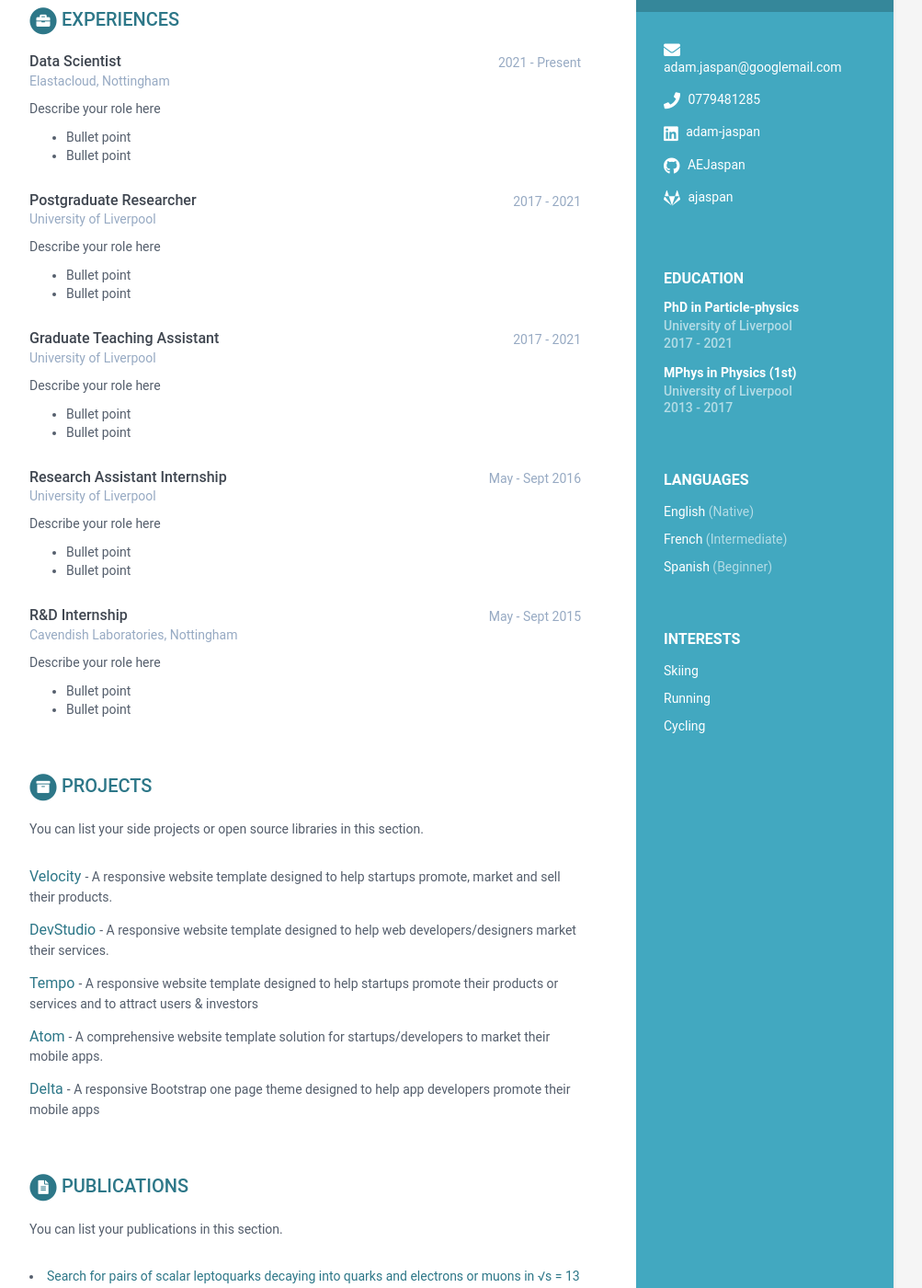
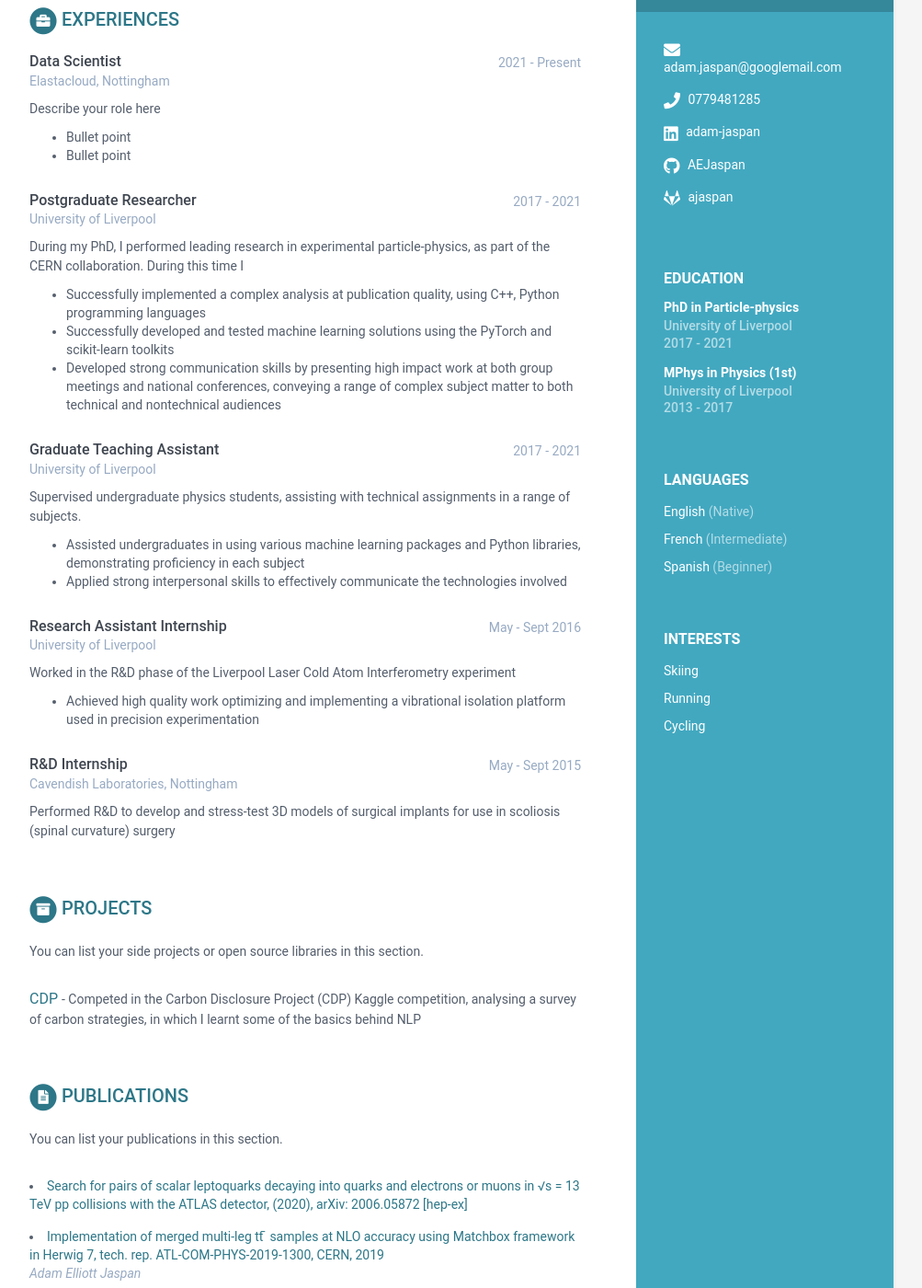
Before and after one commit to AEJaspan/my-cv, a Jekyll site: the page built from index.html, in a window 1280 px wide and 1400 px high, scrolled down 255 px. Shown: the whole window at 92% size, without its empty margins (168-1171 px from the left). Built offline with Jekyll 4.4.1, drawn with Linux system fonts in a browser that asks for light colours; some of the changed text lies outside the part shown.

Commit message:
Updating personal info

```diff
--- a/_data/data.yml
+++ b/_data/data.yml
@@ -55,16 +55,12 @@ education:
       university: University of Liverpool
       time: 2017 - 2021
       details: |
-        Describe your study here
+        This included a 10 month secondment with the CERN collaboration in Geneva.
           - Bullet point
           - Bullet point
     - degree: MPhys in Physics (1st)
       university: University of Liverpool
       time: 2013 - 2017
-      details: |
-        Describe your study here
-          - Bullet point
-          - Bullet point
 experiences:
     - role: Data Scientist
       time: 2021 - Present
@@ -77,30 +73,28 @@ experiences:
       time: 2017 - 2021
       company: University of Liverpool
       details: |
-        Describe your role here
-          - Bullet point
-          - Bullet point
+        During my PhD, I performed leading research in experimental particle-physics, as part of the CERN collaboration. During this time I
+          - Successfully implemented a complex analysis at publication quality, using C++, Python programming languages
+          - Successfully developed and tested machine learning solutions using the PyTorch and scikit-learn toolkits
+          - Developed strong communication skills by presenting high impact work at both group meetings and national conferences, conveying a range of complex subject matter to both technical and nontechnical audiences
     - role: Graduate Teaching Assistant
       time: 2017 - 2021
       company: University of Liverpool
       details: |
-        Describe your role here
-          - Bullet point
-          - Bullet point
+        Supervised undergraduate physics students, assisting with technical assignments in a range of subjects.
+          - Assisted undergraduates in using various machine learning packages and Python libraries, demonstrating proficiency in each subject
+          - Applied strong interpersonal skills to effectively communicate the technologies involved
     - role: Research Assistant Internship
       time: May - Sept 2016
       company: University of Liverpool
       details: |
-        Describe your role here
-          - Bullet point
-          - Bullet point
+        Worked in the R&D phase of the Liverpool Laser Cold Atom Interferometry experiment
+          - Achieved high quality work optimizing and implementing a vibrational isolation platform used in precision experimentation
     - role: R&D Internship
       time: May - Sept 2015
       company: Cavendish Laboratories, Nottingham
       details: |
-        Describe your role here
-          - Bullet point
-          - Bullet point
+        Performed R&D to develop and stress-test 3D models of surgical implants for use in scoliosis (spinal curvature) surgery
 
 projects:
     title: Projects
@@ -108,25 +102,9 @@ projects:
       You can list your side projects or open source libraries in this
       section.
     assignments:
-      - title: Velocity
+      - title: CDP
         link: "#hook"
-        tagline: "A responsive website template designed to help startups promote, market and sell their products."
-
-      - title: DevStudio
-        link: "#"
-        tagline: "A responsive website template designed to help web developers/designers market their services."
-
-      - title: Tempo
-        link: "#"
-        tagline: "A responsive website template designed to help startups promote their products or services and to attract users &amp; investors"
-
-      - title: Atom
-        link: "#"
-        tagline: "A comprehensive website template solution for startups/developers to market their mobile apps."
-
-      - title: Delta
-        link: "#"
-        tagline: "A responsive Bootstrap one page theme designed to help app developers promote their mobile apps"
+        tagline: "Competed in the Carbon Disclosure Project (CDP) Kaggle competition, analysing a survey of carbon strategies, in which I learnt some of the basics behind NLP"
 
 publications:
     title: Publications
@@ -151,6 +129,3 @@ skills:
 
       - name: SQL
         level: 70%
-
-footer: >
-    Designed with <i class="fas fa-heart"></i> by <a href="http://themes.3rdwavemedia.com" target="_blank" rel="nofollow">Xiaoying Riley</a>
```
